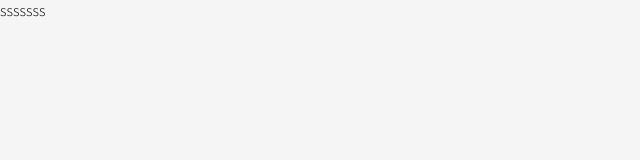
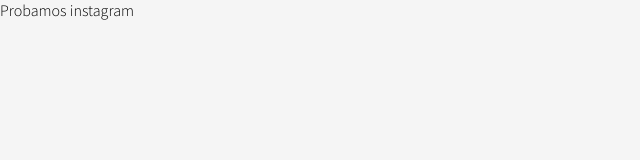
Before and after one commit to Galleguras/kalpaAmodino, a Gatsby site: page / in a window 1280 px wide. Shown: the full height of the page, 0-640 px from the left. Built offline with nearby package versions, Linux system fonts and the light colour scheme; Gatsby itself is replaced by a stand-in of ours.

Commit message:
primer commit

```diff
--- a/src/pages/index.js
+++ b/src/pages/index.js
@@ -3,7 +3,7 @@
 import Contenedor from "../components/contenedor"
 const IndexPage = () => (
   <Layout>
-    <div>sssssss</div>
+    <div>Probamos instagram</div>
   </Layout>
 )
 
```
